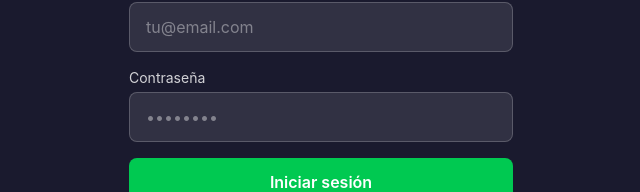
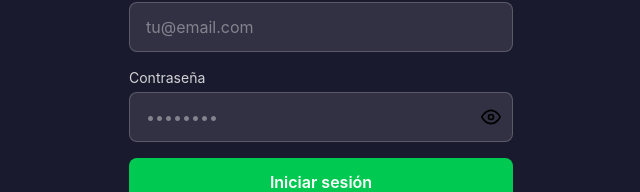
Before and after one commit to corteshvictor/rick-and-morty-memory-game, a React (Vite) app: page /login in a window 1280 px wide. Shown: the part 299-491 px from the top of the page, without its empty margins (319-959 px from the left). Built offline with nearby package versions, Linux system fonts and the light colour scheme; no server answers.

Commit message:
style: add eye icon SVGs and use them in Input component

```diff
--- a/src/shared/ui/Input.tsx
+++ b/src/shared/ui/Input.tsx
@@ -1,4 +1,6 @@
-import { type InputHTMLAttributes } from "react";
+import { type InputHTMLAttributes, useState } from "react";
+import eyeIcon from "@/assets/icons/eye.svg";
+import eyeOffIcon from "@/assets/icons/eye-off.svg";
 
 interface InputProps extends InputHTMLAttributes<HTMLInputElement> {
 	label?: string;
@@ -9,9 +11,13 @@ export function Input({
 	label,
 	error,
 	id,
+	type,
 	className = "",
 	...props
 }: InputProps) {
+	const [showPassword, setShowPassword] = useState(false);
+	const isPassword = type === "password";
+
 	return (
 		<div className="flex flex-col gap-1">
 			{label && (
@@ -19,11 +25,31 @@ export function Input({
 					{label}
 				</label>
 			)}
-			<input
-				id={id}
-				className={`bg-white/10 border border-white/20 text-white rounded-lg py-3 px-4 placeholder-white/40 focus:outline-none focus:border-green-500 transition-colors ${error ? "border-red-400" : ""} ${className}`}
-				{...props}
-			/>
+			<div className="relative">
+				<input
+					id={id}
+					type={isPassword && showPassword ? "text" : type}
+					className={`w-full bg-white/10 border border-white/20 text-white rounded-lg py-3 px-4 ${isPassword ? "pr-12" : ""} placeholder-white/40 focus:outline-none focus:border-green-500 transition-colors ${error ? "border-red-400" : ""} ${className}`}
+					{...props}
+				/>
+				{isPassword && (
+					<button
+						type="button"
+						onClick={() => setShowPassword(!showPassword)}
+						className="absolute right-3 top-1/2 -translate-y-1/2 text-white/40 hover:text-white/70 transition-colors cursor-pointer"
+						aria-label={
+							showPassword ? "Ocultar contraseña" : "Mostrar contraseña"
+						}
+					>
+						<img
+							src={showPassword ? eyeOffIcon : eyeIcon}
+							alt=""
+							className="w-5 h-5"
+							aria-hidden="true"
+						/>
+					</button>
+				)}
+			</div>
 			{error && <span className="text-sm text-red-400">{error}</span>}
 		</div>
 	);
```
Also changed, not shown: src/assets/icons/eye-off.svg (added), src/assets/icons/eye.svg (added).
